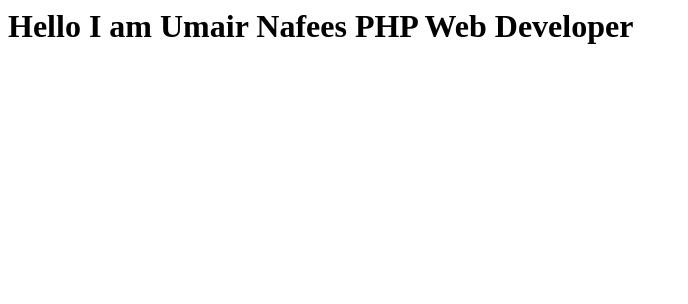
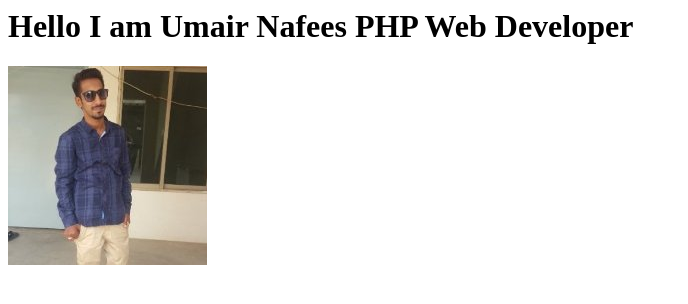
Before and after one commit to UmairNafees/umairnafees.github.io, a plain HTML site: page index.html in a window 1280 px wide. Shown: the whole page, without its empty margins (0-688 px from the left). Drawn offline with Linux system fonts and the light colour scheme.

Commit message:
first commit

```diff
--- a/index.html
+++ b/index.html
@@ -1 +1,4 @@
 <h1>Hello I am Umair Nafees PHP Web Developer</h1>
+
+
+<img src="imgs/umair-nafees.jpg" alt="">
```
Also changed, not shown: imgs/umair-nafees.jpg (added).
